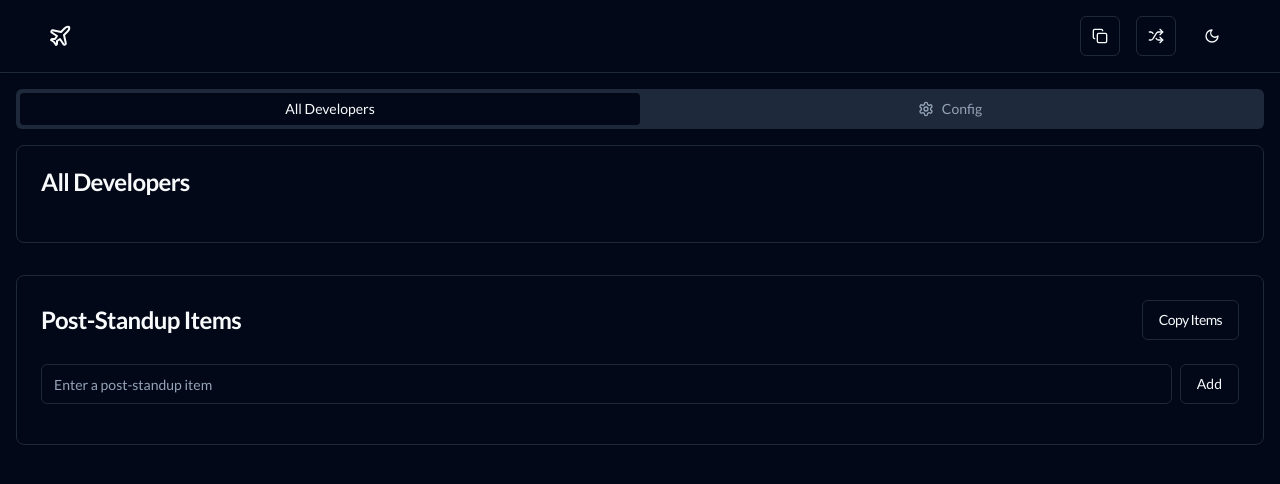
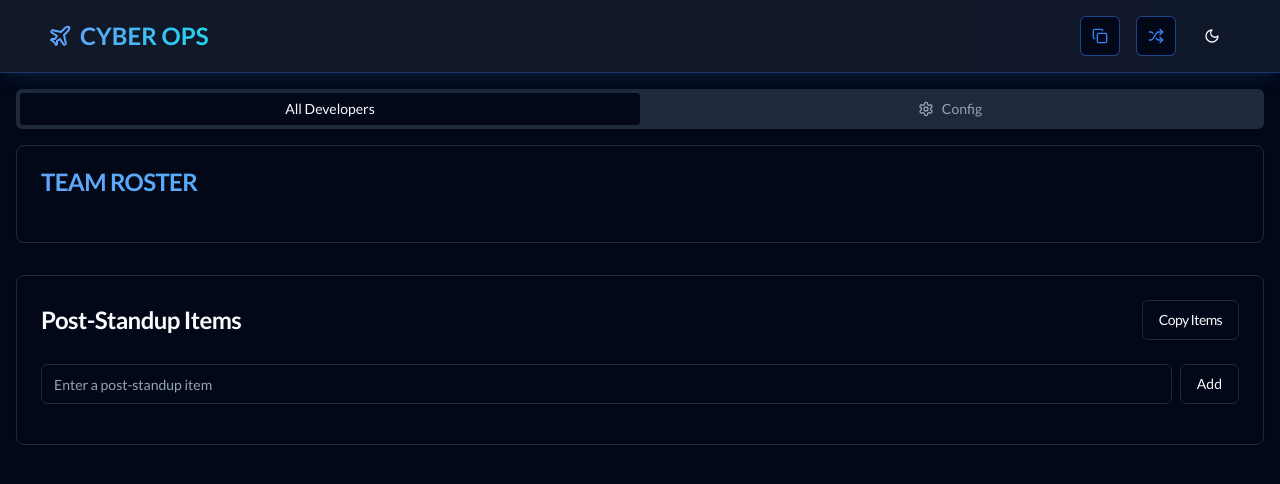
Before and after one commit to danmestas/scrum-facilitator, a Next.js app: page / in a window 1280 px wide. Shown: the top 484 px of the page. Built offline with nearby package versions, Linux system fonts and the light colour scheme.

Commit message:
Make it Funner

```diff
--- a/app/components/NameList.tsx
+++ b/app/components/NameList.tsx
@@ -4,6 +4,7 @@ import { Card, CardContent, CardHeader, CardTitle } from "@/components/ui/card"
 import { ChevronRight, Trash2 } from "lucide-react"
 
 import { Button } from "@/components/ui/button"
+import { motion } from "framer-motion"
 
 type StackLayer = "database" | "api" | "ui"
 
@@ -30,7 +31,9 @@ export function NameList({
   return (
     <Card>
       <CardHeader>
-        <CardTitle>All Developers</CardTitle>
+        <CardTitle className="bg-gradient-to-r from-blue-400 to-cyan-400 bg-clip-text text-transparent">
+          TEAM ROSTER
+        </CardTitle>
       </CardHeader>
       <CardContent>
         {(['ui', 'api', 'database'] as StackLayer[]).map((layer) => {
@@ -38,13 +41,17 @@ export function NameList({
           return layerMembers.length > 0 && (
             <div key={layer} className="mb-6">
               <div className="flex justify-between items-center mb-2">
-                <h3 className="text-lg font-semibold">{layer.toUpperCase()}</h3>
+                <h3 className="text-lg font-semibold bg-gradient-to-r from-blue-500 to-cyan-500 bg-clip-text text-transparent">
+                  {layer.toUpperCase()} DIVISION
+                </h3>
               </div>
               <ul className="grid grid-cols-2 gap-2">
                 {layerMembers.map((member) => (
-                  <li
+                  <motion.li
                     key={member.name}
-                    className="flex items-center justify-between p-2 rounded cursor-pointer transition-colors group hover:bg-accent hover:text-accent-foreground"
+                    className="flex items-center justify-between p-2 rounded cursor-pointer bg-slate-900/50 hover:bg-slate-800/50 border border-blue-500/20 backdrop-blur-sm"
+                    whileHover={{ scale: 1.02 }}
+                    transition={{ type: "spring", stiffness: 300 }}
                   >
                     <div
                       className="flex items-center flex-1"
@@ -54,22 +61,22 @@ export function NameList({
                       }}
                     >
                       <ChevronRight
-                        className={`mr-2 h-4 w-4 ${currentSpeaker === member.name ? "opacity-100" : "opacity-0"}`}
+                        className={`mr-2 h-4 w-4 ${currentSpeaker === member.name ? "text-blue-500 opacity-100" : "opacity-0"}`}
                       />
-                      <span className="truncate">{member.name}</span>
+                      <span className="truncate font-mono">{member.name}</span>
                     </div>
                     <Button
                       variant="ghost"
                       size="icon"
-                      className="opacity-0 group-hover:opacity-100 transition-opacity shrink-0"
+                      className="opacity-0 group-hover:opacity-100 transition-opacity shrink-0 hover:bg-blue-900/50"
                       onClick={(e) => {
                         e.stopPropagation()
                         onDelete(member.name, layer)
                       }}
                     >
-                      <Trash2 className="h-4 w-4" />
+                      <Trash2 className="h-4 w-4 text-blue-500" />
                     </Button>
-                  </li>
+                  </motion.li>
                 ))}
               </ul>
             </div>
--- a/app/components/Timer.tsx
+++ b/app/components/Timer.tsx
@@ -257,9 +257,19 @@ export function Timer({ defaultTime, onTimeEnd, onNext, isLastSpeaker }: TimerPr
 
         <div className="flex space-x-2 justify-center mt-4">
           {!isRunning ? (
-            <Button onClick={startTimer}>Start</Button>
+            <Button
+              onClick={startTimer}
+              className="bg-blue-600/30 hover:bg-blue-700/40 border border-blue-400/50 text-blue-100"
+            >
+              INITIATE SEQUENCE
+            </Button>
           ) : (
-            <Button onClick={stopTimer} variant="destructive">Stop</Button>
+            <Button
+              onClick={stopTimer}
+              className="bg-blue-800/50 hover:bg-blue-900/60 border border-blue-500/50 text-blue-100"
+            >
+              ABORT PROTOCOL
+            </Button>
           )}
           <Button onClick={resetTimer} variant="outline">Reset</Button>
           {onNext && (
--- a/app/page.tsx
+++ b/app/page.tsx
@@ -169,30 +169,32 @@ export default function ScrumFacilitator() {
   return (
     <ThemeProvider attribute="class" defaultTheme="dark" enableSystem>
       <div className="min-h-screen bg-background text-foreground font-lato">
-        <header className="bg-background text-foreground border-b p-4 shadow-sm">
+        <header className="bg-gradient-to-r from-gray-900 to-slate-900 border-b border-blue-500/30 p-4 shadow-lg shadow-blue-500/10">
           <div className="container mx-auto flex justify-between items-center">
             <div className="flex items-center space-x-2">
-              <Plane className="h-6 w-6" />
-              <h1 className="text-2xl font-bold">{teamName}</h1>
+              <Plane className="h-6 w-6 text-blue-400" />
+              <h1 className="text-2xl font-bold bg-gradient-to-r from-blue-400 to-cyan-400 bg-clip-text text-transparent">
+                {teamName || "CYBER OPS"}
+              </h1>
             </div>
             <div className="flex items-center gap-2">
               <Button
                 onClick={copyAllNames}
                 variant="outline"
                 size="icon"
-                title="Copy all developers"
-                className="mr-2"
+                title="Deploy roster to clipboard"
+                className="mr-2 border-blue-500/50 hover:bg-blue-900/20 hover:border-blue-500"
               >
-                <Copy className="h-4 w-4" />
+                <Copy className="h-4 w-4 text-blue-500" />
               </Button>
               <Button
                 onClick={shuffleAllNames}
                 variant="outline"
                 size="icon"
-                title="Shuffle all developers"
-                className="mr-2"
+                title="Randomize deployment order"
+                className="mr-2 border-blue-500/50 hover:bg-blue-900/20 hover:border-blue-500"
               >
-                <Shuffle className="h-4 w-4" />
+                <Shuffle className="h-4 w-4 text-blue-500" />
               </Button>
               <ModeToggle />
             </div>
@@ -251,12 +253,14 @@ export default function ScrumFacilitator() {
                   <motion.div
                     initial={{ scale: 0 }}
                     animate={{ scale: 1 }}
-                    className="text-destructive"
+                    className="bg-gradient-to-r from-blue-600 to-cyan-600 bg-clip-text text-transparent"
                   >
-                    {currentSpeaker} has been eliminated. 🔴
+                    {currentSpeaker} TERMINATED ⚡
                   </motion.div>
                 ) : (
-                  `${currentSpeaker}'s Turn`
+                  <span className="bg-gradient-to-r from-blue-300 to-cyan-300 bg-clip-text text-transparent">
+                    {currentSpeaker}'s Turn
+                  </span>
                 )}
               </DialogTitle>
             </DialogHeader>
```
